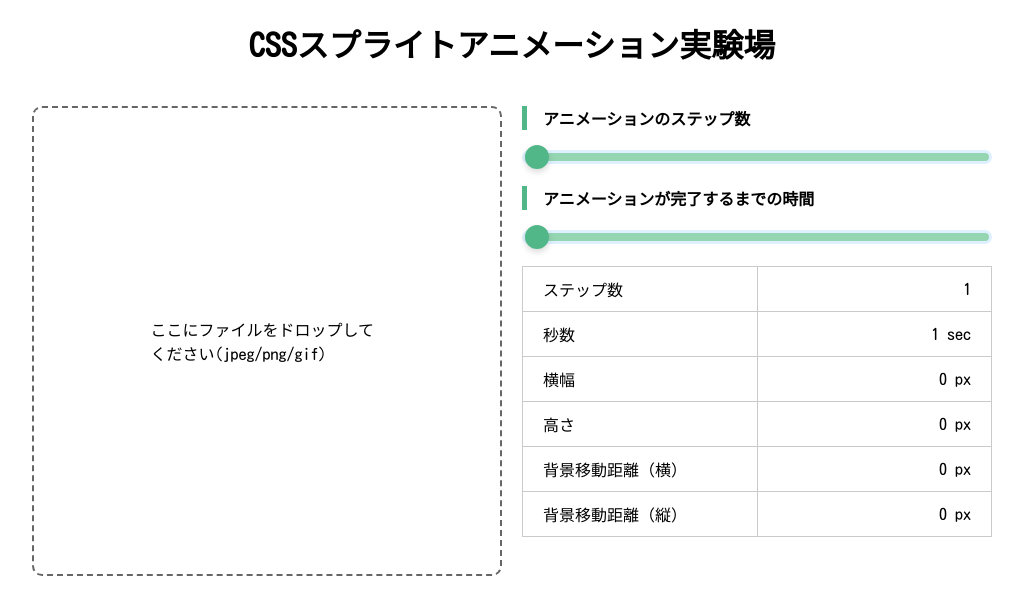
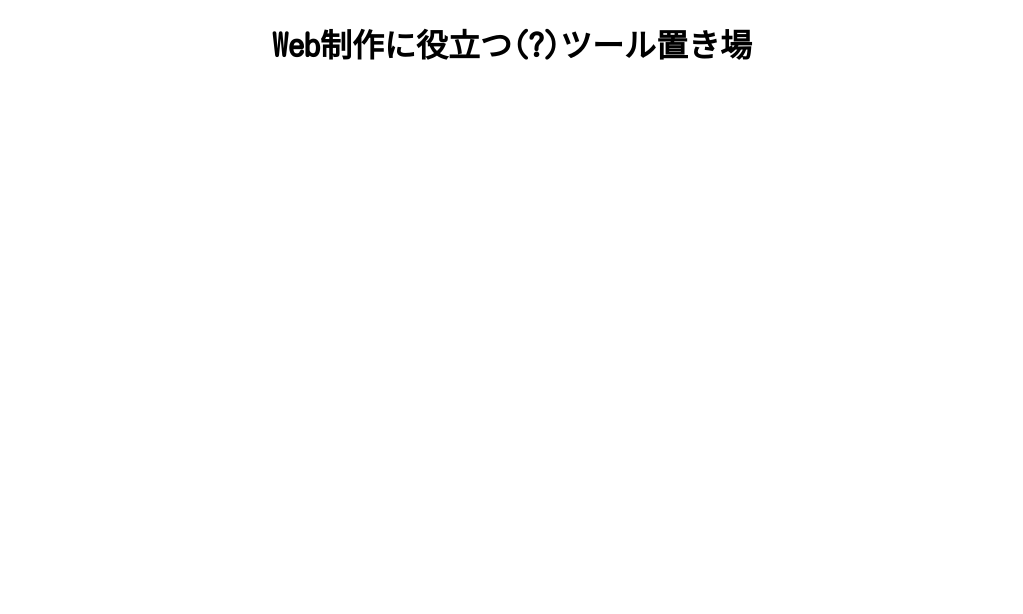
Before and after one commit to chico0624/sprite-checker, a React (Create React App) app: page / in a window 1280 px wide. Shown: the top 614 px of the page, without its empty margins (128-1151 px from the left). Built offline with nearby package versions, Linux system fonts and the light colour scheme.

Commit message:
ルーティング

```diff
--- a/package.json
+++ b/package.json
@@ -13,6 +13,7 @@
     "@types/styled-components": "^5.1.18",
     "react": "^17.0.2",
     "react-dom": "^17.0.2",
+    "react-router-dom": "^6.2.1",
     "react-scripts": "5.0.0",
     "styled-components": "^5.3.3",
     "typescript": "^4.5.4",
--- a/src/App.tsx
+++ b/src/App.tsx
@@ -1,6 +1,10 @@
 import './App.css';
-import Sprite from './components/Sprite';
+import { Routes, Route } from 'react-router-dom';
 import styled from "styled-components"
+
+// pages
+import SpritePage from './pages/SpritePages';
+import TopPage from './pages/TopPages';
 
 const AppDiv = styled.div`
   width: 98%;
@@ -8,16 +12,13 @@ const AppDiv = styled.div`
   margin: auto;
 `
 
-const Title = styled.h1`
-  margin: 20px;
-  text-align: center;
-`
-
 function App() {
   return (
     <AppDiv>
-      <Title>CSSスプライトアニメーション実験場</Title>
-      <Sprite></Sprite>
+      <Routes>
+        <Route path="/" element={<TopPage />}/>
+        <Route path="/sprite" element={<SpritePage />} />
+      </Routes>
     </AppDiv>
   );
 }
--- /dev/null
+++ b/src/components/Title.tsx
@@ -0,0 +1,19 @@
+
+import styled from "styled-components"
+
+const H1 = styled.h1`
+    margin: 20px;
+    text-align: center;
+`
+
+type PropsType = {
+    title: string
+}
+
+const Title: React.FC<PropsType> = ({ title }) => {
+    return (
+        <H1>{title}</H1>
+    )
+}
+
+export default Title
--- a/src/index.tsx
+++ b/src/index.tsx
@@ -1,12 +1,15 @@
 import React from 'react';
 import ReactDOM from 'react-dom';
+import { BrowserRouter } from 'react-router-dom';
 import './index.css';
 import App from './App';
 import reportWebVitals from './reportWebVitals';
 
 ReactDOM.render(
   <React.StrictMode>
-    <App />
+    <BrowserRouter>
+      <App />
+    </BrowserRouter>
   </React.StrictMode>,
   document.getElementById('root')
 );
--- /dev/null
+++ b/src/pages/SpritePages.tsx
@@ -0,0 +1,13 @@
+import Title from "../components/Title"
+import Sprite from "../components/Sprite"
+
+const SpritePage = () => {
+    return (
+        <>
+            <Title title="CSSスプライトアニメーションチェッカー"></Title>
+            <Sprite></Sprite>
+        </>
+    )
+}
+
+export default SpritePage
--- /dev/null
+++ b/src/pages/TopPages.tsx
@@ -0,0 +1,14 @@
+import Title from "../components/Title"
+
+
+const TopPage = () => {
+    return (
+        <>
+            <Title title="Web制作に役立つ(?)ツール置き場">
+            </Title>
+        </>
+    )
+}
+
+
+export default TopPage
```
Also changed, not shown: 1 other file (tests, documents, lock files or other folders).
